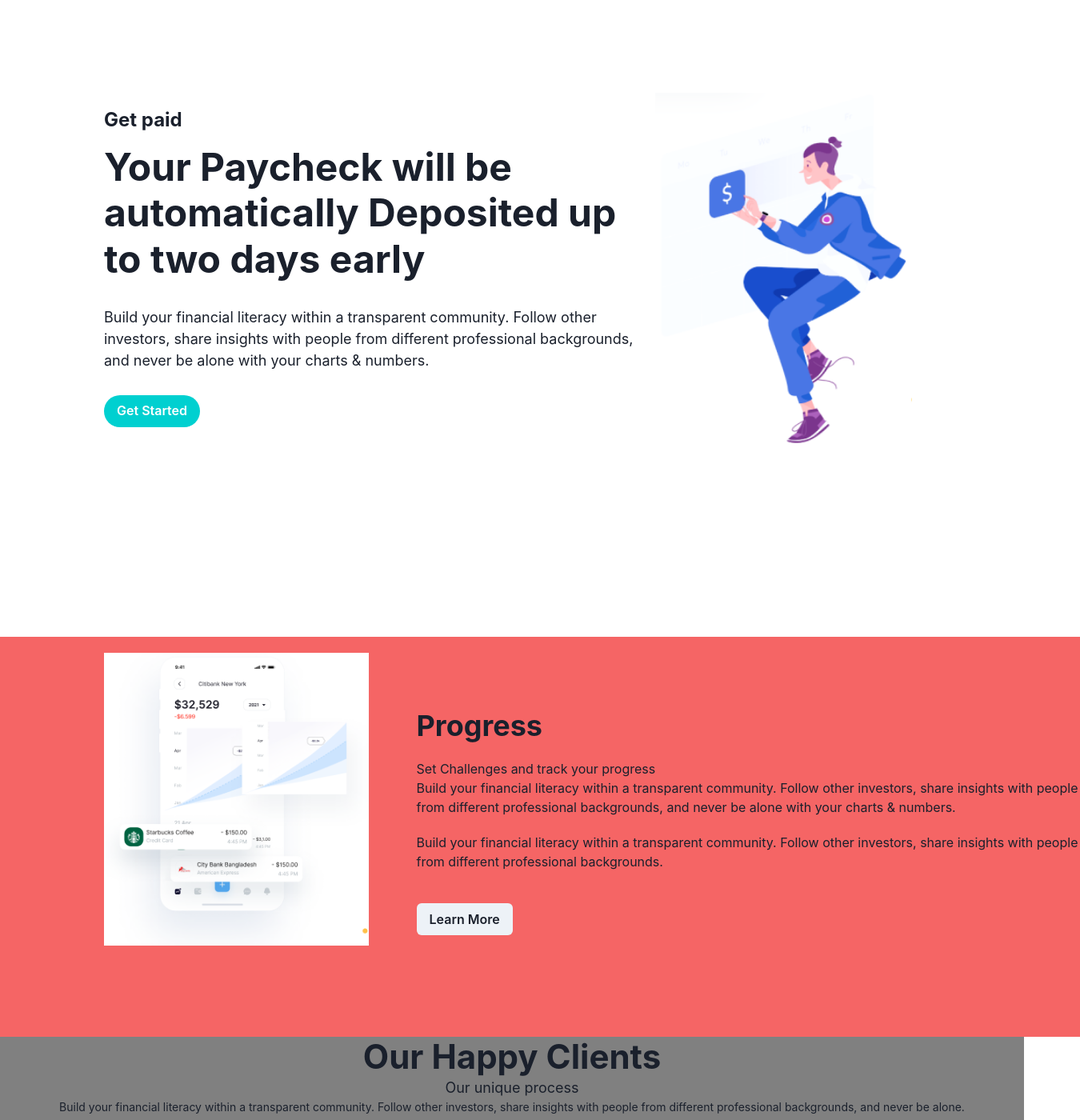
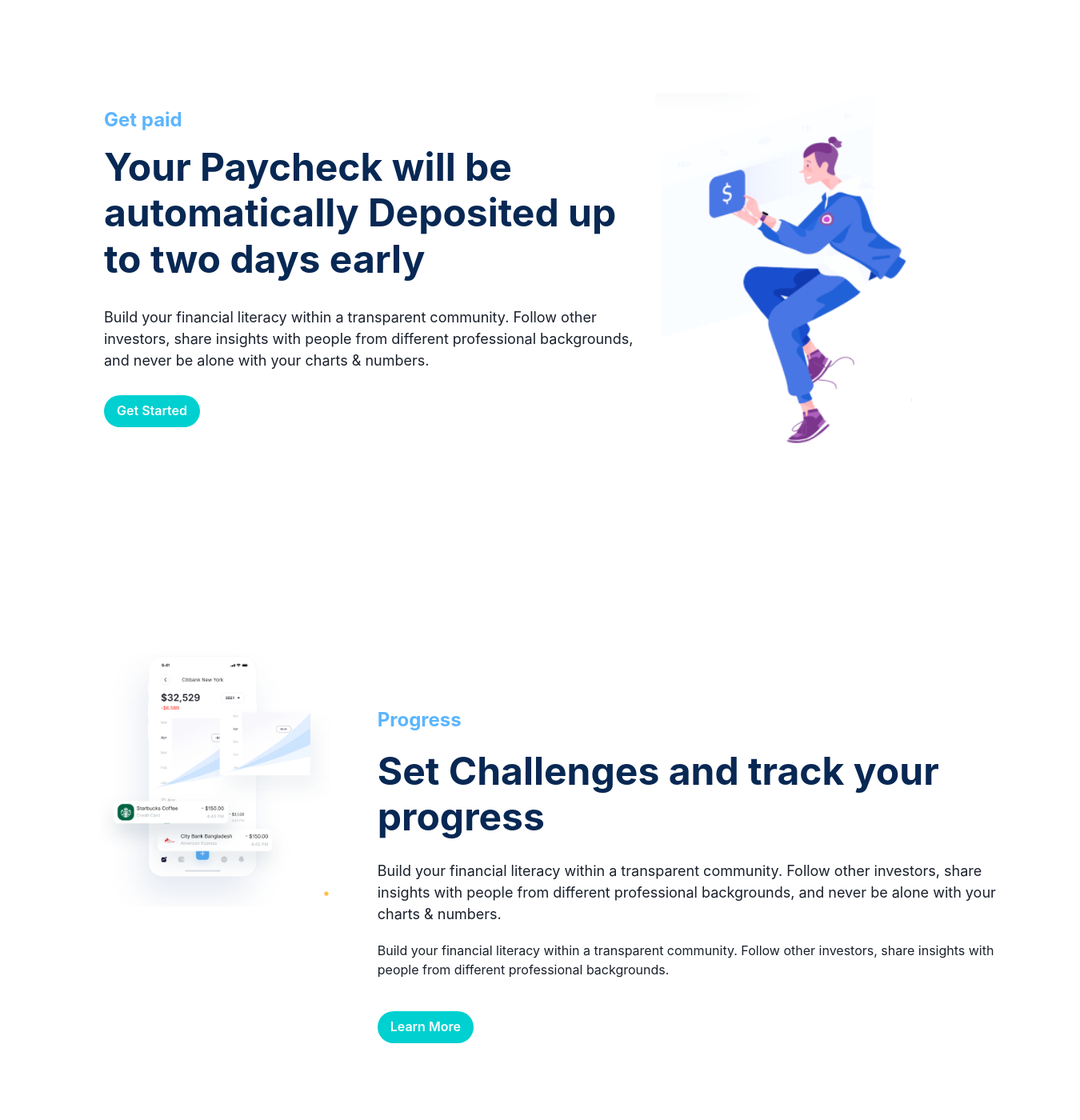
Before and after one commit to TGod-Ajayi/Phoenix-Horizon, a Next.js app: page / in a window 1280 px wide. Shown: the part 1660-3060 px from the top of the page at 80% size, 1350 px wide, since content can reach past the window. Built offline with nearby package versions, Linux system fonts and the light colour scheme.

Commit message:
Res Sec4

```diff
--- a/components/Section3.tsx
+++ b/components/Section3.tsx
@@ -8,8 +8,11 @@ export default function Section3() {
     <Box as={'section'} maxW={"8xl"} minH={'100vh'}  pt={"20px"}>
         <Flex justify="space-between" mt={{base:'10', lg:'100'}} direction={{ base: 'column', md: 'row' }}>
             <Box ml={"130"} w={"574"}pr={"10px"} mt={{base: '100', lg:'5'}}>
-            <Heading fontSize={{ base: 'xl', md: 'xl', lg: '2xl' }}>Get paid</Heading>
-            <Heading mt={"15px"} mb={"30px"} fontSize={{ base: '2xl', md: 'xl', lg: '5xl' }}>Your Paycheck will be automatically Deposited up to two days early</Heading>
+            <Heading fontSize={{ base: 'xl', md: 'xl', lg: '2xl' }} color={'#5CB5FF'}>Get paid</Heading>
+            <Heading mt={"15px"} mb={"30px"}
+            fontSize={{ base: '2xl', md: 'xl', lg: '5xl' }}
+            color={'#082854'}
+            >Your Paycheck will be automatically Deposited up to two days early</Heading>
             <Text fontSize={{ base: 'md', md: 'sm', lg: 'lg' }}>Build your financial literacy within a transparent community. Follow other investors,
                 share insights with people from different professional backgrounds,
                 and never be alone with your charts & numbers.</Text>
--- a/components/Section4.tsx
+++ b/components/Section4.tsx
@@ -7,9 +7,9 @@ import illu4 from "../public/illustration4.png"
 
 export default function Section4() {
   return (
-    <Box  as={'section'} w={"1350px"} bg={"red.400"} h={"500px"} pt={"20px"}>
-        <Flex justify="space-between" >
-            <Box  ml={"130"}>
+    <Box  as={'section'}  maxW={"8xl"} minH={'100vh'} pt={"20px"}>
+        <Flex justify="space-between" ml={"9.8%"}  direction={{ base: 'column', md: 'row' }}>
+            <Box>
                 <Image
                 src={illu4}
                 alt={"Illustration 4"}
@@ -17,9 +17,11 @@ export default function Section4() {
                 height={900} />
             </Box>
             <Box mt={50} pl={"60px"}>
-                <Heading my={"20px"}>Progress</Heading>
-                <Text>Set Challenges and track your progress</Text>
-                <Text>Build your financial literacy within a transparent community. Follow other investors,
+                <Heading fontSize={{ base: 'xl', md: 'xl', lg: '2xl' }} color={'#5CB5FF'} my={"20px"}>Progress</Heading>
+
+                <Heading fontSize={{ base: '2xl', md: 'xl', lg: '5xl' }}
+                color={'#082854'}>Set Challenges and track your progress</Heading>
+                <Text fontSize={{ base: 'md', md: 'sm', lg: 'lg' }} mt={{base: '16', lg:'25'}}>Build your financial literacy within a transparent community. Follow other investors,
                     share insights with people from different professional backgrounds,
                      and never be alone with your charts & numbers.</Text>
                 <Text my={"20px"}>
@@ -27,7 +29,7 @@ export default function Section4() {
                 Follow other investors, share insights with people
                 from different professional backgrounds.
                 </Text>
-                <Button my={"20px"}>Learn More</Button>
+                <Button bg={'#00D0D0'} borderRadius={'30'} color={'#FFFFFF'} my={"20px"}>Learn More</Button>
             </Box>
         </Flex>
     </Box>
```
